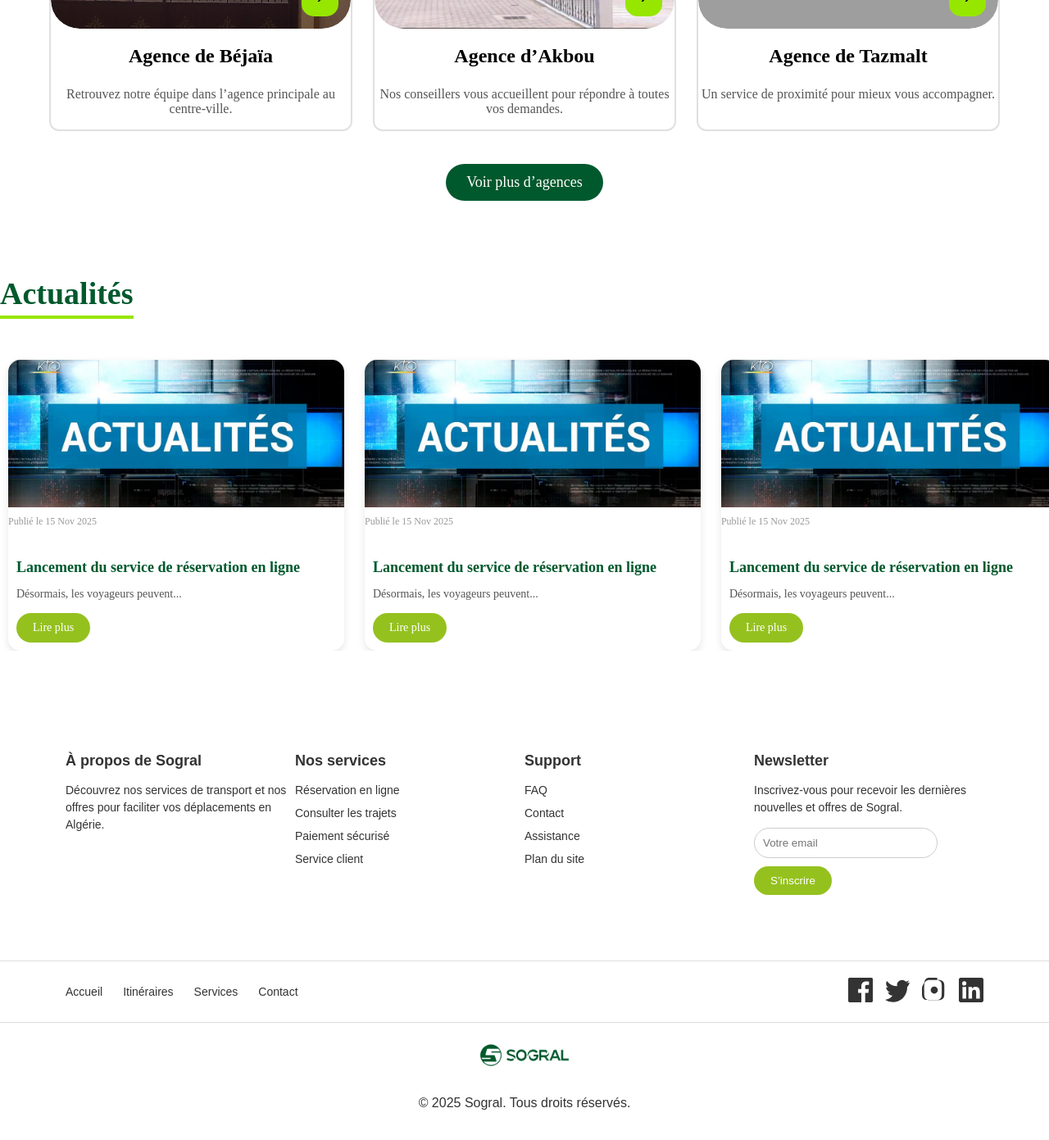
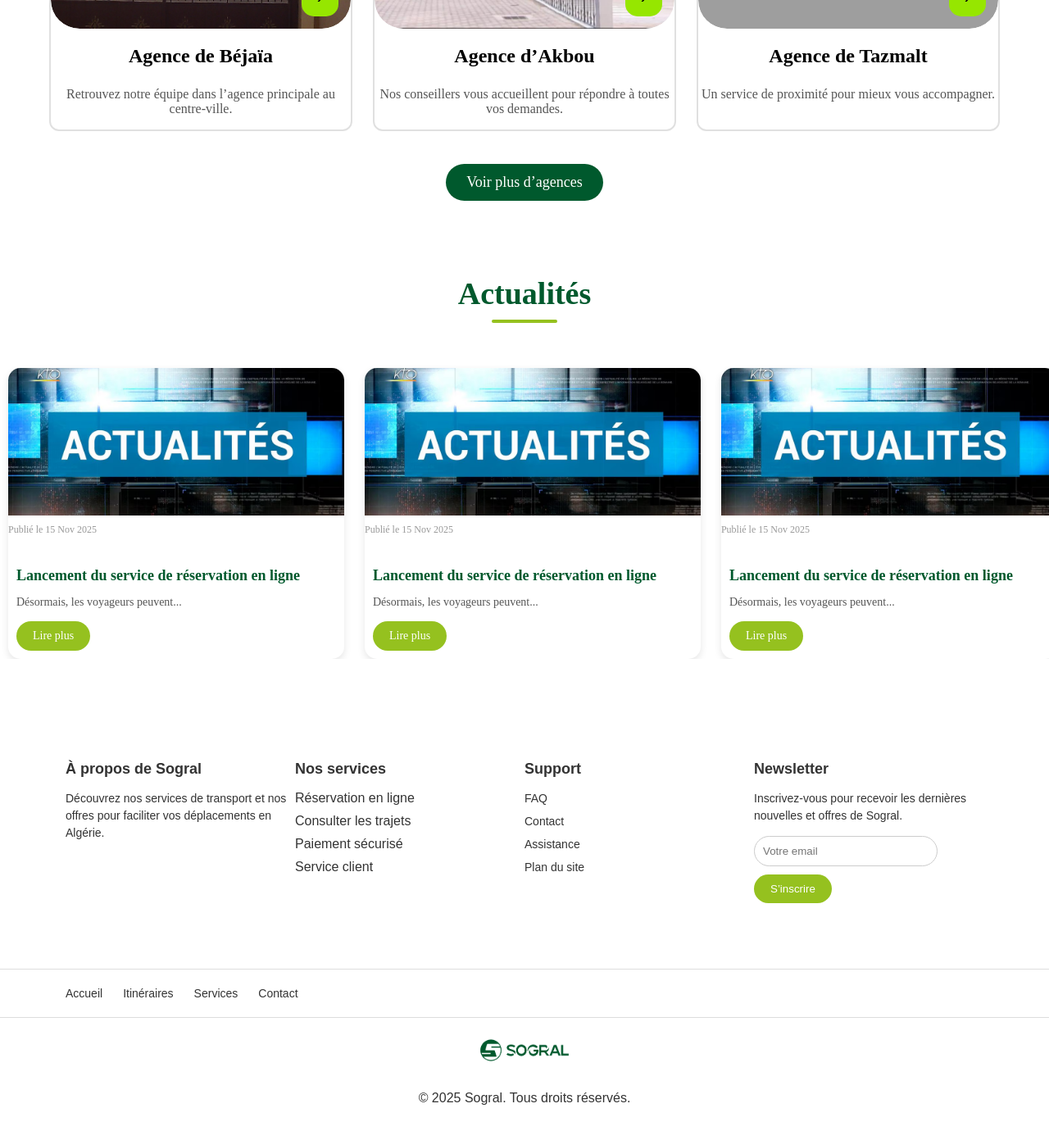
Before and after one commit to Imad-Amalou/test, a React (Create React App) app: page / in a window 1280 px wide. Shown: the part 4877-6268 px from the top of the page at 82% size. Built offline with nearby package versions, Linux system fonts and the light colour scheme; grey boxes are pictures that could not be loaded.

Commit message:
Mise à jour

```diff
--- a/public/index.html
+++ b/public/index.html
@@ -2,7 +2,7 @@
 <html lang="en">
   <head>
     <meta charset="utf-8" />
-    <link rel="icon" href="%PUBLIC_URL%/favicon.ico" />
+    <link rel="icon" href="%PUBLIC_URL%/Images/" />
     <link
       rel="stylesheet"
       href="https://cdnjs.cloudflare.com/ajax/libs/font-awesome/6.5.0/css/all.min.css"
--- a/src/components/Footer/Footer.jsx
+++ b/src/components/Footer/Footer.jsx
@@ -1,88 +1,72 @@
 import React from "react";
+import { Link } from "react-router-dom";
+import { useTranslation } from "react-i18next";
 import "./Footer.css";
-import { Link } from "react-router-dom";
 
 const Footer = () => {
+  const { t } = useTranslation();
+
   return (
     <footer className="site-footer">
 
       {/* Premier étage : 4 colonnes */}
       <div className="footer-top">
         <div className="footer-column">
-          <h4>À propos de Sogral</h4>
-          <p>Découvrez nos services de transport et nos offres pour faciliter vos déplacements en Algérie.</p>
+          <h4>{t("footer.about.title")}</h4>
+          <p>{t("footer.about.description")}</p>
         </div>
 
         <div className="footer-column">
-          <h4>Nos services</h4>
+          <h4>{t("footer.services.title")}</h4>
           <ul>
-            <li><a href="#">Réservation en ligne</a></li>
-            <li><a href="#">Consulter les trajets</a></li>
-            <li><a href="#">Paiement sécurisé</a></li>
-            <li><a href="#">Service client</a></li>
+            {t("footer.services.list", { returnObjects: true }).map((item, index) => (
+              <li key={index}>{item}</li>
+            ))}
           </ul>
         </div>
 
         <div className="footer-column">
-          <h4>Support</h4>
+          <h4>{t("footer.support.title")}</h4>
           <ul>
-            <li><a href="#">FAQ</a></li>
-            <li><Link to="/contact">Contact</Link></li>
-            <li><a href="#">Assistance</a></li>
-            <li><Link to="/sitemap">Plan du site</Link></li>
+            {t("footer.support.list", { returnObjects: true }).map((item, index) => (
+              <li key={index}>
+                {item === "Contact" ? <Link to="/contact">{item}</Link> :
+                 item === "Plan du site" ? <Link to="/sitemap">{item}</Link> :
+                 <a href="#">{item}</a>}
+              </li>
+            ))}
           </ul>
         </div>
 
         <div className="footer-column">
-          <h4>Newsletter</h4>
-          <p>Inscrivez-vous pour recevoir les dernières nouvelles et offres de Sogral.</p>
-          <input type="email" placeholder="Votre email" />
-          <button>S’inscrire</button>
+          <h4>{t("footer.newsletter.title")}</h4>
+          <p>{t("footer.newsletter.description")}</p>
+          <input type="email" placeholder={t("footer.newsletter.placeholder")} />
+          <button>{t("footer.newsletter.button")}</button>
         </div>
       </div>
 
       {/* Deuxième étage : liens rapides + réseaux sociaux */}
       <div className="footer-middle">
         <div className="footer-links">
-          <Link to="/">Accueil</Link>
-          <a href="#">Itinéraires</a>
-          <Link to="/Services">Services</Link>
-          <Link to="/contact">Contact</Link>
+          <Link to="/">{t("footer.quickLinks.home")}</Link>
+          <a href="#">{t("footer.quickLinks.routes")}</a>
+          <Link to="/Services">{t("footer.quickLinks.services")}</Link>
+          <Link to="/contact">{t("footer.quickLinks.contact")}</Link>
         </div>
 
         <div className="footer-social">
-          <a href="#" target="_blank" aria-label="Facebook">
-            <svg xmlns="http://www.w3.org/2000/svg" viewBox="0 0 24 24" width="30" height="30" fill="#333">
-              <path d="M22.675 0H1.325C.593 0 0 .593 0 1.325v21.351C0 23.407.593 24 1.325 24H12.82v-9.294H9.692v-3.622h3.128V8.413c0-3.1 1.893-4.788 4.659-4.788 1.325 0 2.464.099 2.796.143v3.24l-1.918.001c-1.504 0-1.795.715-1.795 1.763v2.31h3.587l-.467 3.622h-3.12V24h6.116C23.407 24 24 23.407 24 22.675V1.325C24 .593 23.407 0 22.675 0z"/>
-            </svg>
-          </a>
-          <a href="#" target="_blank" aria-label="Twitter">
-            <svg xmlns="http://www.w3.org/2000/svg" viewBox="0 0 24 24" width="30" height="30" fill="#333">
-              <path d="M24 4.557a9.83 9.83 0 0 1-2.828.775 4.932 4.932 0 0 0 2.165-2.724 9.864 9.864 0 0 1-3.127 1.195 4.916 4.916 0 0 0-8.38 4.482A13.944 13.944 0 0 1 1.671 3.149a4.916 4.916 0 0 0 1.523 6.573 4.897 4.897 0 0 1-2.229-.616c-.054 2.281 1.581 4.415 3.949 4.89a4.935 4.935 0 0 1-2.224.084 4.919 4.919 0 0 0 4.59 3.417A9.867 9.867 0 0 1 0 21.539a13.94 13.94 0 0 0 7.548 2.212c9.056 0 14.009-7.514 14.009-14.009 0-.213-.005-.425-.014-.636A10.012 10.012 0 0 0 24 4.557z"/>
-            </svg>
-          </a>
-          <a href="#" target="_blank" aria-label="Instagram">
-            <svg xmlns="http://www.w3.org/2000/svg" viewBox="0 0 24 24" width="30" height="30" fill="#333">
-              <path d="M12 2.163c3.204 0 3.584.012 4.85.07 1.366.062 2.633.344 3.608 1.32.975.975 1.258 2.242 1.32 3.608.058 1.266.07 1.646.07 4.85s-.012 3.584-.07 4.85c-.062 1.366-.345 2.633-1.32 3.608-.975.975-2.242 1.258-3.608 1.32-1.266.058-1.646.07-4.85.07s-3.584-.012-4.85-.07c-1.366-.062-2.633-.345-3.608-1.32-.975-.975-1.258-2.242-1.32-3.608C2.175 15.584 2.163 15.204 2.163 12s.012-3.584.07-4.85c.062-1.366.345-2.633 1.32-3.608C4.528 2.577 5.795 2.294 7.161 2.232 8.427 2.175 8.807 2.163 12 2.163m0-2.163C8.741 0 8.332.012 7.052.07 5.771.128 4.6.422 3.678 1.344 2.756 2.266 2.462 3.437 2.404 4.718.012 8.332 0 8.741 0 12s.012 3.668.07 4.948c.058 1.281.352 2.452 1.274 3.374.922.922 2.093 1.216 3.374 1.274 1.28.058 1.689.07 4.948.07s3.668-.012 4.948-.07c1.281-.058 2.452-.352 3.374-1.274.922-.922 1.216-2.093 1.274-3.374.058-1.28.07-1.689.07-4.948s-.012-3.668-.07-4.948c-.058-1.281-.352-2.452-1.274-3.374-.922-.922-2.093-1.216-3.374-1.274C15.668.012 15.259 0 12 0z"/>
-              <circle cx="12" cy="12" r="3.5"/>
-            </svg>
-          </a>
-          <a href="#" target="_blank" aria-label="LinkedIn">
-            <svg xmlns="http://www.w3.org/2000/svg" viewBox="0 0 24 24" width="30" height="30" fill="#333">
-              <path d="M22.23 0H1.77C.79 0 0 .774 0 1.728v20.543C0 23.226.79 24 1.77 24h20.46C23.21 24 24 23.226 24 22.271V1.728C24 .774 23.21 0 22.23 0zM7.12 20.452H3.56V9h3.56v11.452zM5.34 7.58a2.06 2.06 0 1 1 0-4.119 2.06 2.06 0 0 1 0 4.119zm15.112 12.872h-3.56v-5.632c0-1.34-.024-3.067-1.867-3.067-1.868 0-2.154 1.459-2.154 2.968v5.732H9.397V9h3.415v1.561h.048c.475-.9 1.636-1.848 3.367-1.848 3.598 0 4.265 2.368 4.265 5.448v6.791z"/>
-            </svg>
-          </a>
+          {/* Ici tu peux garder tes SVG pour les réseaux */}
         </div>
       </div>
 
       {/* Troisième étage : logo */}
       <div className="footer-bottom">
         <img src="images/logo.png" alt="Sogral Logo" />
-        <p>&copy; 2025 Sogral. Tous droits réservés.</p>
+        <p>{t("footer.copyright")}</p>
       </div>
 
     </footer>
-
   );
 };
 
--- a/src/components/Header/Header.css
+++ b/src/components/Header/Header.css
@@ -147,7 +147,7 @@ header {
 
     .language-select .options {
         right: auto;
-        left: 0;
+        right: 0;
     }
 }
 
--- a/src/components/HeroSection/HeroSection.jsx
+++ b/src/components/HeroSection/HeroSection.jsx
@@ -10,8 +10,6 @@ const HeroSection = () => {
   return (
     <section className="hero-section">
       <img src={bus} alt={t("hero.alt")} className="hero-bg" />
-
-      {/* Texte en RTL uniquement si arabe */}
       <div className={`hero-card ${isAr ? "text-ar" : ""}`}>
         <img src={logo} alt="Logo" />
 
--- a/src/components/NewsCarousel/NewsCarousel.css
+++ b/src/components/NewsCarousel/NewsCarousel.css
@@ -10,10 +10,18 @@
     font-weight: bold;
     color: #00592D;
     margin-bottom: 50px;
-    border-bottom: 4px solid #96e600;
     padding-bottom: 5px;
-    display: inline-block;
+    text-align: center;
 
+}
+.news-title::after{
+    content: "";
+    width: 80px;
+    height: 4px;
+    background: #95C11F;
+    margin: 10px auto 0;
+    display: block;
+    border-radius: 4px;
 }
 
 .news-carousel {
--- a/src/i18n/ar.json
+++ b/src/i18n/ar.json
@@ -20,7 +20,7 @@
   "hero": {
     "alt": "صورة الصفحة الرئيسية",
     "title": "ابحث عن مسارك",
-    "description": "أدخل نقطة الانطلاق والوجهة للعثور على أفضل مسار:",
+    "description": ":أدخل نقطة الانطلاق والوجهة للعثور على أفضل مسار",
     "start": "نقطة الانطلاق",
     "end": "الوجهة",
     "transport": "وسيلة النقل",
@@ -28,5 +28,36 @@
     "train": "قطار",
     "taxi": "سيارة أجرة",
     "search": "بحث"
+  },
+  "footer": {
+    "about": {
+      "title": "Sogral عن ",
+      "description": "اكتشف خدماتنا للنقل وعروضنا لتسهيل تنقلاتك في الجزائر."
+    },
+    "services": {
+      "title": "خدماتنا",
+      "list": ["الحجز عبر الإنترنت", "عرض الرحلات", "دفع آمن", "خدمة العملاء"]
+    },
+    "support": {
+      "title": "الدعم",
+      "list": ["الأسئلة الشائعة", "اتصل بنا", "المساعدة", "خريطة الموقع"]
+    },
+    "newsletter": {
+      "title": "النشرة الإخبارية",
+      "description": "اشترك لتصلك آخر الأخبار والعروض من Sogral.",
+      "placeholder": "بريدك الإلكتروني",
+      "button": "اشترك"
+    },
+    "quickLinks": {
+      "home": "الرئيسية",
+      "routes": "المسارات",
+      "services": "الخدمات",
+      "contact": "اتصل بنا"
+    },
+    "copyright": "© 2025 Sogral. كل الحقوق محفوظة."
+},
+"search": {
+    "placeholder": "ابحث..."
   }
+
 }
--- a/src/i18n/en.json
+++ b/src/i18n/en.json
@@ -28,5 +28,36 @@
     "train": "Train",
     "taxi": "Taxi",
     "search": "Search"
+  },
+  "footer": {
+    "about": {
+      "title": "About Sogral",
+      "description": "Discover our transport services and offers to make your trips in Algeria easier."
+    },
+    "services": {
+      "title": "Our Services",
+      "list": ["Online Booking", "View Routes", "Secure Payment", "Customer Service"]
+    },
+    "support": {
+      "title": "Support",
+      "list": ["FAQ", "Contact", "Assistance", "Site Map"]
+    },
+    "newsletter": {
+      "title": "Newsletter",
+      "description": "Sign up to receive the latest news and offers from Sogral.",
+      "placeholder": "Your email",
+      "button": "Subscribe"
+    },
+    "quickLinks": {
+      "home": "Home",
+      "routes": "Routes",
+      "services": "Services",
+      "contact": "Contact"
+    },
+    "copyright": "© 2025 Sogral. All rights reserved."
+  },
+  "search": {
+    "placeholder": "Search..."
   }
+
 }
--- a/src/i18n/fr.json
+++ b/src/i18n/fr.json
@@ -28,5 +28,36 @@
     "train": "Train",
     "taxi": "Taxi",
     "search": "Chercher"
+  },
+  "footer": {
+    "about": {
+      "title": "À propos de Sogral",
+      "description": "Découvrez nos services de transport et nos offres pour faciliter vos déplacements en Algérie."
+    },
+    "services": {
+      "title": "Nos services",
+      "list": ["Réservation en ligne", "Consulter les trajets", "Paiement sécurisé", "Service client"]
+    },
+    "support": {
+      "title": "Support",
+      "list": ["FAQ", "Contact", "Assistance", "Plan du site"]
+    },
+    "newsletter": {
+      "title": "Newsletter",
+      "description": "Inscrivez-vous pour recevoir les dernières nouvelles et offres de Sogral.",
+      "placeholder": "Votre email",
+      "button": "S’inscrire"
+    },
+    "quickLinks": {
+      "home": "Accueil",
+      "routes": "Itinéraires",
+      "services": "Services",
+      "contact": "Contact"
+    },
+    "copyright": "© 2025 Sogral. Tous droits réservés."
+  },
+  "search": {
+    "placeholder": "Rechercher..."
   }
+
 }
--- a/src/index.css
+++ b/src/index.css
@@ -21,4 +21,11 @@ html, body {
 .text-ar {
   direction: right;
   text-align: right;
+  font-size: 1.2em;
 }
+
+.text-ar input,.text-ar select{
+  direction: right;
+  text-align: right;
+  font-size: 1.2em;
+}
```
Also changed, not shown: package.json (+9 -7 lines), src/components/Header/Header.jsx (+7 -5 lines), 1 other file (tests, documents, lock files or other folders).
